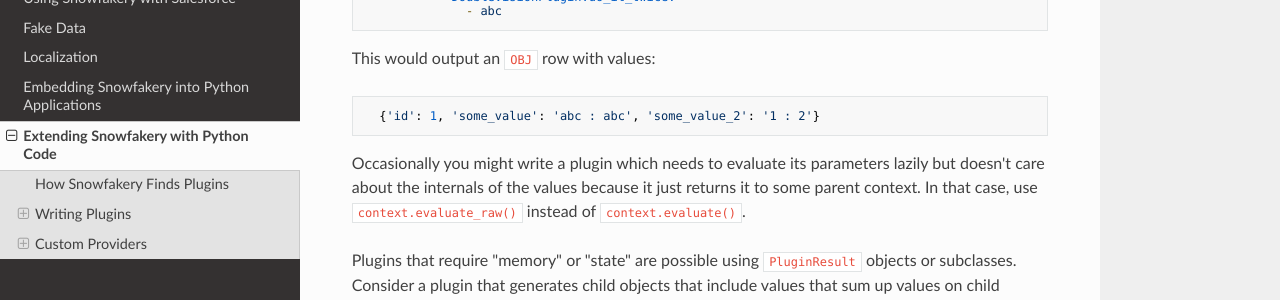
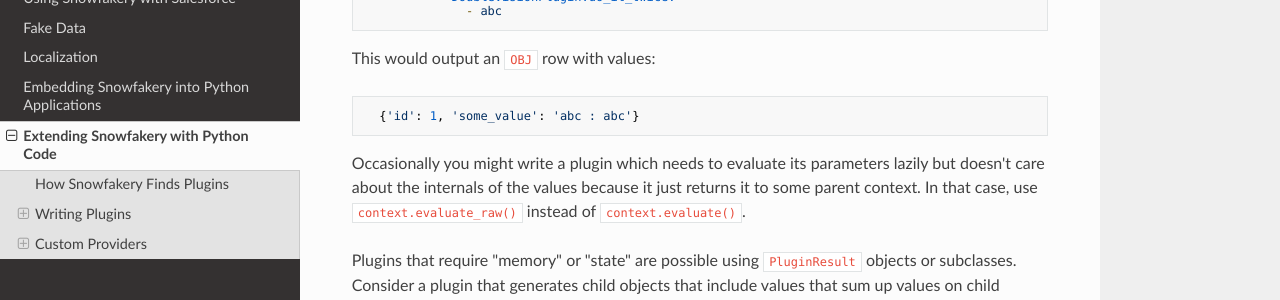
Before and after one commit to SFDO-Tooling/Snowfakery, an MkDocs documentation site: the page built from docs/extending.md, in a window 1280 px wide and 900 px high, scrolled down 6764 px. Shown: the part 151-451 px from the top of the window. Built offline with MkDocs 1.6.1, drawn with Linux system fonts in a browser that asks for light colours; nearby versions of some CDN libraries.

Commit message:
Update docs/extending.md

````diff
--- a/docs/extending.md
+++ b/docs/extending.md
@@ -404,7 +404,7 @@
 This would output an `OBJ` row with values:
 
 ```python
-  {'id': 1, 'some_value': 'abc : abc', 'some_value_2': '1 : 2'}
+  {'id': 1, 'some_value': 'abc : abc'}
 ```
 
 Occasionally you might write a plugin which needs to evaluate its
````
